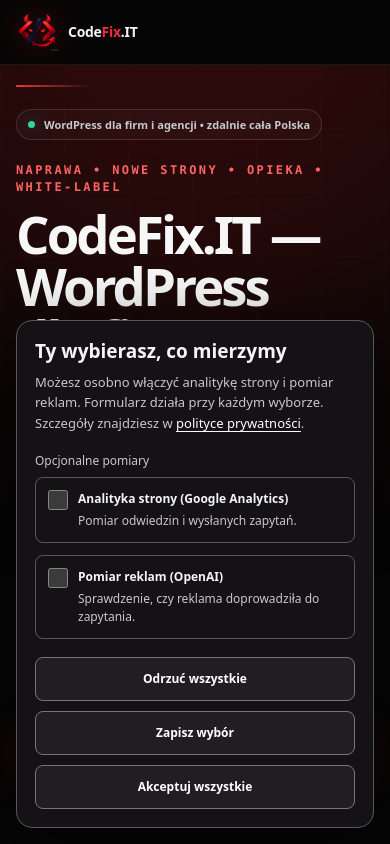
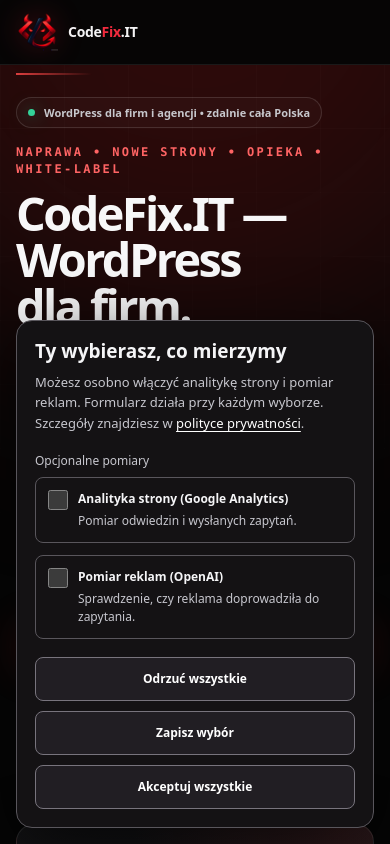
Before and after one commit to wwwCodeFixIT/CodeFix.IT---Portfolio-Short, a React (Vite) app: page / in a window 390 px wide. Shown: the top 844 px of the page. Built offline with nearby package versions, Linux system fonts and the light colour scheme.

Commit message:
style(home): tighten mobile hero and sticky CTA

```diff
--- a/src/pages/HomepageV1.v3.css
+++ b/src/pages/HomepageV1.v3.css
@@ -1836,7 +1836,7 @@
 
 @media (max-width: 720px) {
   .homepage-v1.has-mobile-cta {
-    padding-bottom: calc(78px + env(safe-area-inset-bottom));
+    padding-bottom: calc(72px + env(safe-area-inset-bottom));
   }
 
   .cf-mobile-sticky-cta {
@@ -1845,7 +1845,7 @@
     left: max(12px, env(safe-area-inset-left));
     right: max(12px, env(safe-area-inset-right));
     bottom: max(12px, env(safe-area-inset-bottom));
-    min-height: 56px;
+    min-height: 54px;
     display: flex;
     align-items: center;
     justify-content: space-between;
@@ -1883,7 +1883,8 @@
     flex: 0 0 auto;
   }
 
-  .homepage-v1:has(.cf-lead-form:focus-within) .cf-mobile-sticky-cta {
+  .homepage-v1:has(.cf-lead-form:focus-within) .cf-mobile-sticky-cta,
+  .homepage-v1:has(#contact:target) .cf-mobile-sticky-cta {
     display: none;
   }
 
@@ -1949,7 +1950,31 @@
   }
 
   .cf-hero {
-    padding-block: 44px 58px;
+    gap: 32px;
+    padding-block: 32px 48px;
+  }
+
+  .cf-title {
+    font-size: clamp(42px, 12vw, 56px);
+  }
+
+  .cf-lead {
+    margin-top: 18px;
+    font-size: 15px;
+  }
+
+  .cf-actions {
+    margin-top: 22px;
+    gap: 8px;
+  }
+
+  .cf-proof {
+    margin-top: 18px;
+    gap: 8px 12px;
+  }
+
+  .cf-proof-item {
+    font-size: 11px;
   }
 
   .cf-eyebrow {
@@ -1957,7 +1982,7 @@
   }
 
   .cf-stack-label {
-    margin-top: 22px;
+    margin-top: 16px;
   }
 
   .cf-contact-section {
```
